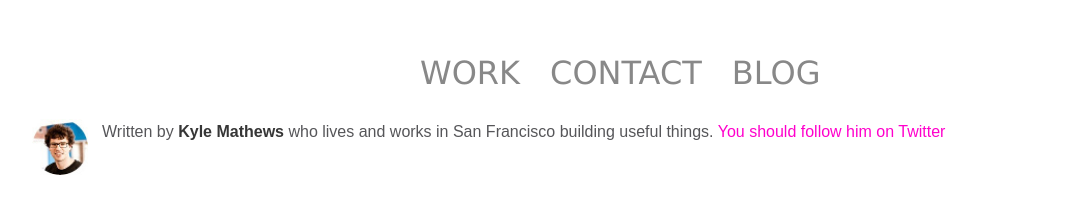
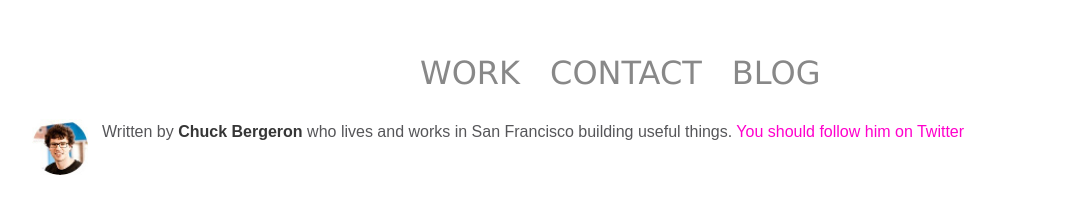
Before and after one commit to DeltaCamp/delta.camp, a Gatsby site: page /blog in a window 1280 px wide. Shown: the top 213 px of the page, without its empty margins (32-1104 px from the left). Built offline with nearby package versions, Linux system fonts and the light colour scheme; Gatsby itself is replaced by a stand-in of ours; some packages are replaced by stand-ins of ours; a web font is replaced by a local one.

Commit message:
* start replacing defaults

```diff
--- a/src/components/Bio.js
+++ b/src/components/Bio.js
@@ -14,7 +14,7 @@ class Bio extends React.Component {
       >
         <img
           src={profilePic}
-          alt={`Kyle Mathews`}
+          alt={`Chuck Bergeron`}
           style={{
             marginRight: rhythm(1 / 2),
             marginBottom: 0,
@@ -23,7 +23,7 @@ class Bio extends React.Component {
           }}
         />
         <p>
-          Written by <strong>Kyle Mathews</strong> who lives and works in San
+          Written by <strong>Chuck Bergeron</strong> who lives and works in San
           Francisco building useful things.{' '}
           <a href="https://twitter.com/kylemathews">
             You should follow him on Twitter
```
Also changed, not shown: package.json (+7 -9 lines).
